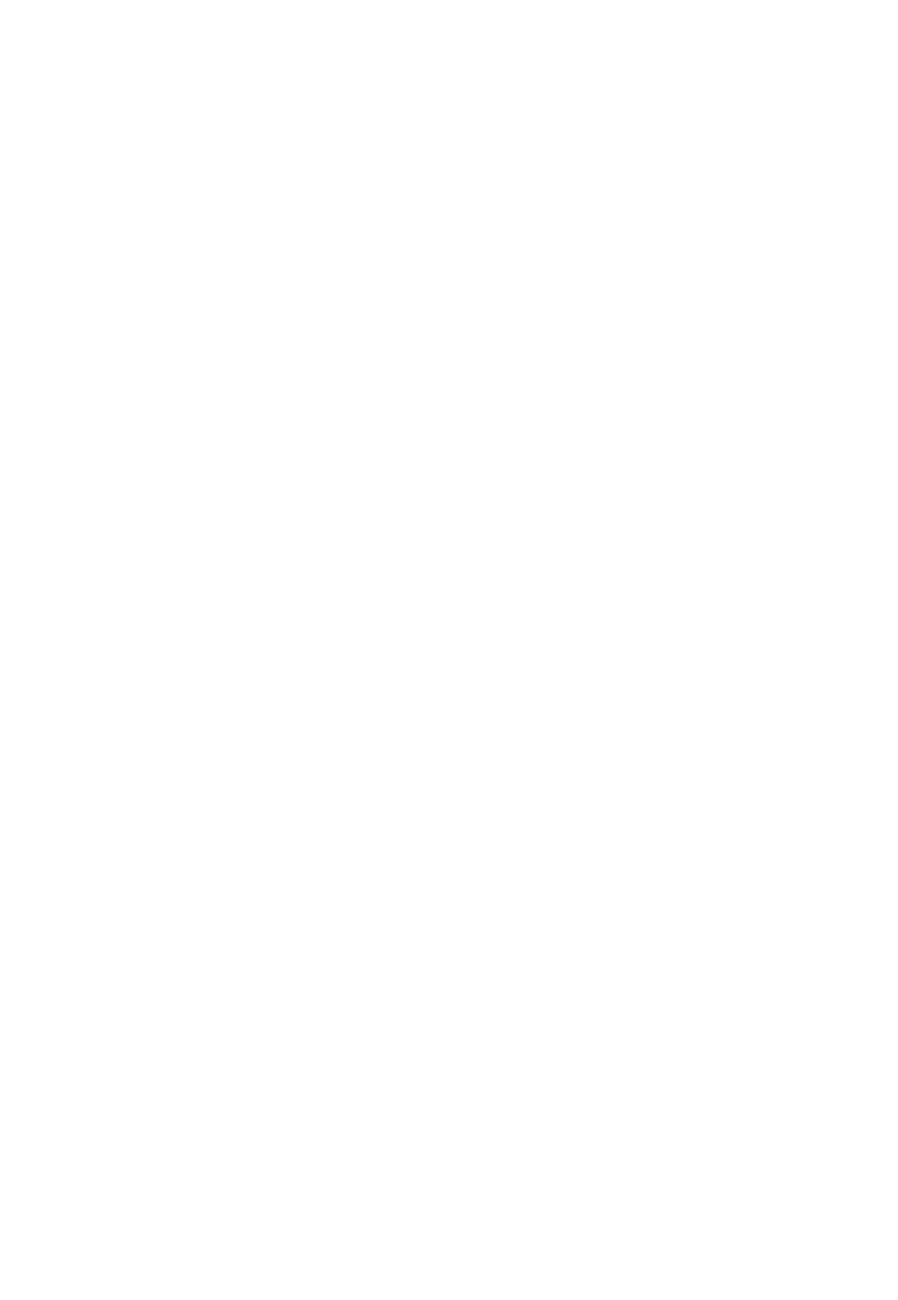
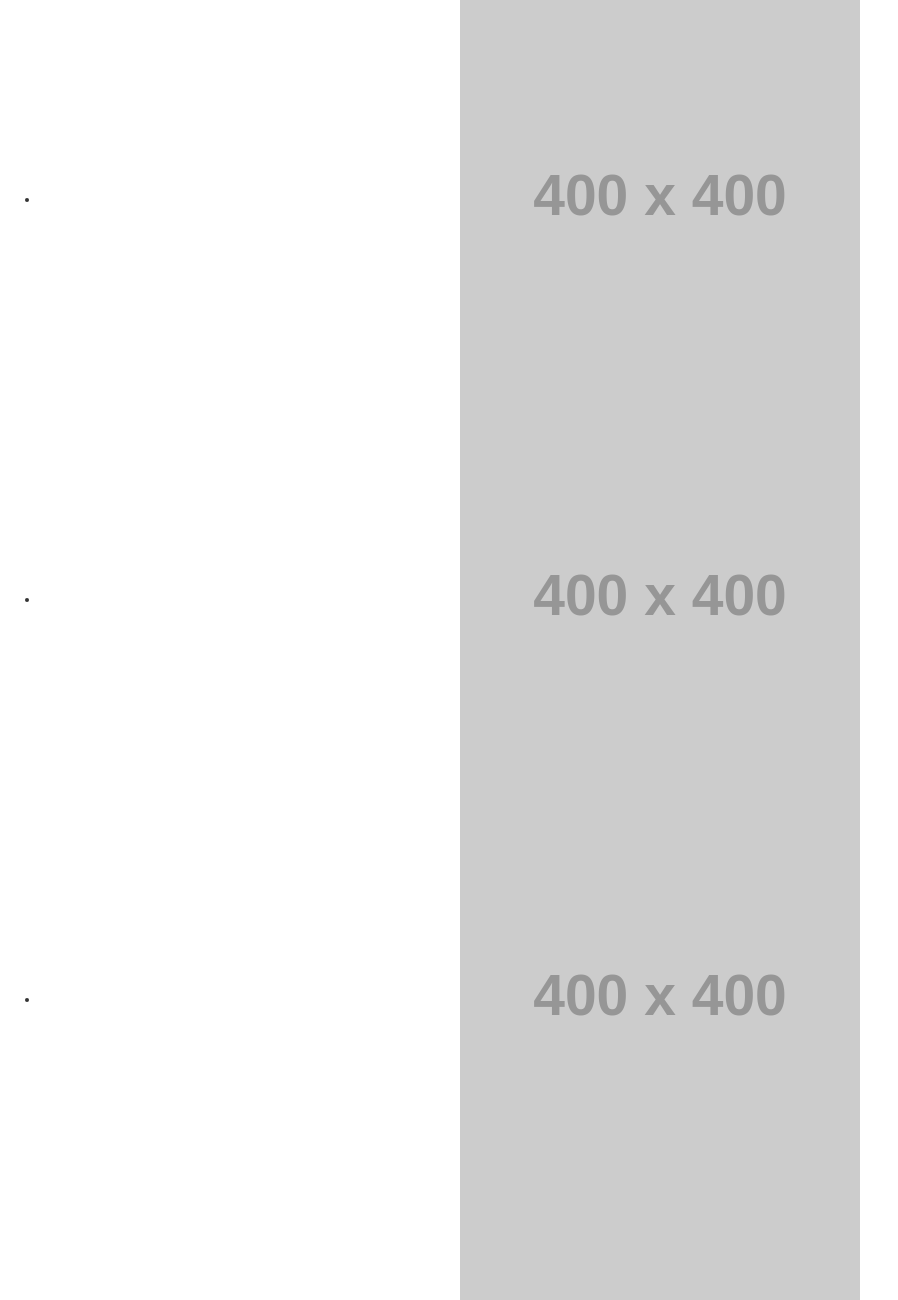
Before and after one commit to Makabra93/Zadanie_10_3, a plain HTML site: page index.html in a window 1280 px wide. Shown: the top 1300 px of the page, without its empty margins (0-898 px from the left). Before the commit the page ends 800 px from the top, so only its background shows below. Drawn offline with nearby package versions, Linux system fonts and the light colour scheme; placeholder pictures from the web are drawn by us.

Commit message:
Add images to html

```diff
--- a/index.html
+++ b/index.html
@@ -8,7 +8,15 @@
     <link rel="stylesheet" href="css/style.css">
   </head>
   <body>
-
+    <div id="carousel">
+      <ul>
+        <li><img src="http://via.placeholder.com/400x400"></li>
+        <li><img src="http://via.placeholder.com/400x400"></li>
+        <li><img src="http://via.placeholder.com/400x400"></li>
+        <li><img src="http://via.placeholder.com/400x400"></li>
+        <li><img src="http://via.placeholder.com/400x400"></li>
+      </ul>
+    </div>
     <script src="https://ajax.googleapis.com/ajax/libs/jquery/1.12.4/jquery.min.js"></script>
     <script type="text/javascript" src="js/scripts.js"></script>
   </body>
```
